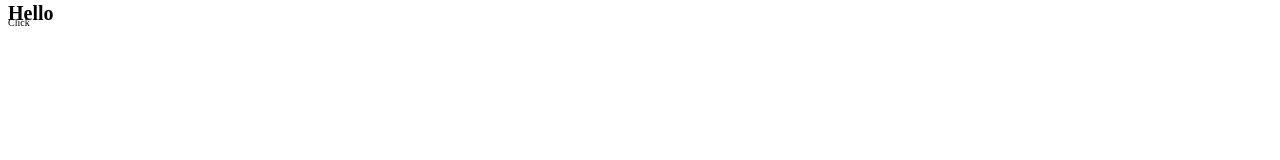
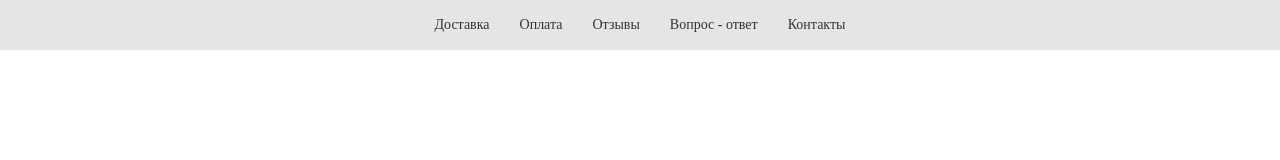
Before and after one commit to M-fil/chairs-shop-online, a website: page index.html in a window 1280 px wide. Drawn offline with Linux system fonts and the light colour scheme.

Commit message:
add styles and html for the header-navigation block

```diff
--- a/index.html
+++ b/index.html
@@ -8,7 +8,39 @@
   <title>Магазин кресел</title>
 </head>
 <body>
-  <h1>Hello</h1>
-  <a href="#">Click</a>
+  <section class="header-navigation">
+    <div class="wrapper header-navigation__wrapper">
+      <a
+        href="#"
+        class="header-navigation__link"
+      >
+        Доставка
+      </a>
+      <a
+        href="#"
+        class="header-navigation__link"
+      >
+        Оплата
+      </a>
+      <a
+        href="#"
+        class="header-navigation__link"
+      >
+        Отзывы
+      </a>
+      <a
+        href="#"
+        class="header-navigation__link"
+      >
+        Вопрос - ответ
+      </a>
+      <a
+        href="#"
+        class="header-navigation__link"
+      >
+        Контакты
+      </a>
+    </div>
+  </section>
 </body>
 </html>
--- a/src/scss/constants/_constants.scss
+++ b/src/scss/constants/_constants.scss
@@ -1,6 +1,6 @@
 $primary1: #F13C6E;
 $primary2: #ffffff;
-$primary3: #EFEFEF;
+$primary3: #E5E5E5;
 
 $title-text-color: #000000;
 $link-text-color: #000000;
--- a/src/scss/global/_global.scss
+++ b/src/scss/global/_global.scss
@@ -4,7 +4,9 @@ html {
   color: $title-text-color;
 }
 
-body {}
+body {
+  margin: 0;
+}
 
 h1,
 h2,
--- a/src/scss/index.scss
+++ b/src/scss/index.scss
@@ -1,2 +1,4 @@
 @import "./constants/constants";
 @import "./global/global";
+
+@import "./modules/header-navigation";
--- /dev/null
+++ b/src/scss/modules/_header-navigation.scss
@@ -0,0 +1,21 @@
+.header-navigation {
+  background: $primary3;
+
+  &__link {
+    font-size: 1.4rem;
+    line-height: 1.6rem;
+    color: $info-text-color;
+
+    &:not(:last-child) {
+      margin-right: 30px;
+    }
+  }
+
+  &__wrapper {
+    display: flex;
+    align-items: center;
+    justify-content: center;
+
+    padding: 17px 0;
+  }
+}
```
Also changed, not shown: src/css/index.css.
